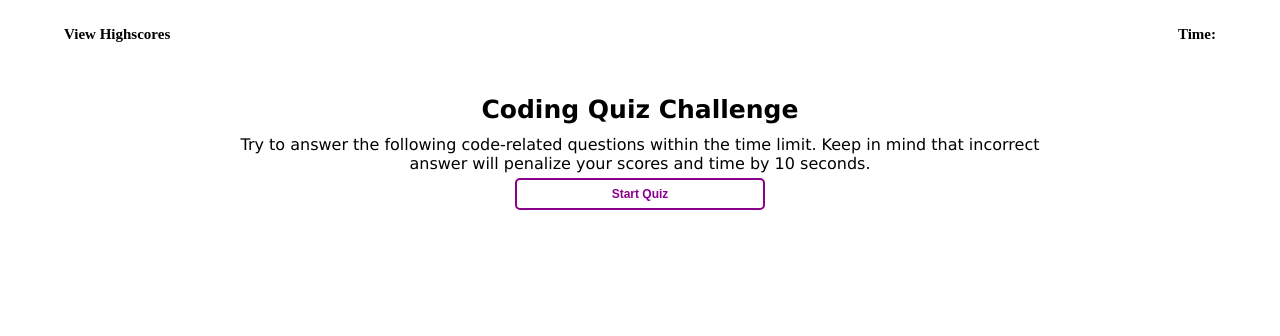
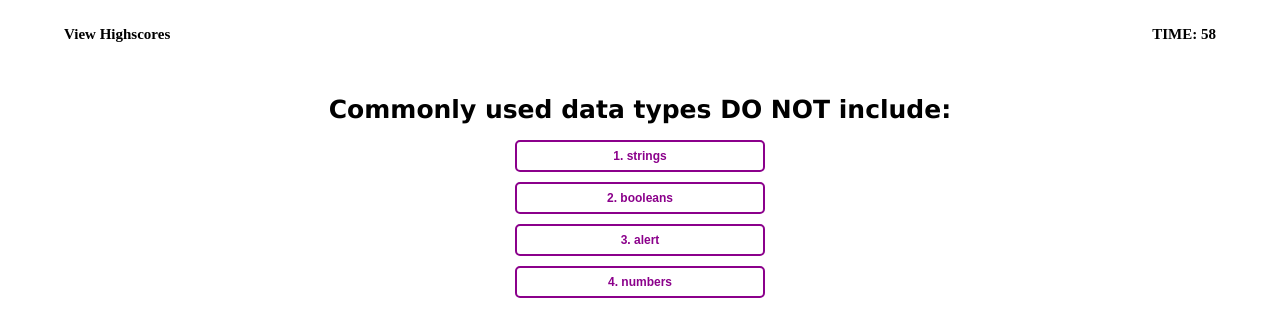
Before and after one commit to odthientho/w4c-code-quiz, a plain HTML site: page index.html in a window 1280 px wide. Both pictures are taken after a click on the button "Start Quiz". Drawn offline with Linux system fonts and the light colour scheme.

Commit message:
quiz questions done

```diff
--- a/assets/javascript/script.js
+++ b/assets/javascript/script.js
@@ -0,0 +1,120 @@
+var questionList = [
+    {
+        question: "Commonly used data types DO NOT include:",
+        answers: ["strings","booleans","alert","numbers"],
+        correct: 3
+    },
+    {
+        question: "The condition in an if / else statement is enclosed within _______.",
+        answers: ["quotes","curly brackets","parentheses","square brackets"],
+        correct: 3
+    },
+    {
+        question: "Arrays in JavaScript can be used to store_______.",
+        answers: ["numbers and strings","other arrays","booleans","all of the above"],
+        correct: 4
+    },
+    {
+        question: "String values must be enclosed within ______ when being assigned to variables.",
+        answers: ["commas","curly brackets","quotes","parentheses"],
+        correct: 3
+    },
+    {
+        question: "A very useful tool used during development and debugging for printing contet to the debugger is:",
+        answers: ["JavaScript","terminal / bash","for loops","console log"],
+        correct: 4
+    },
+    {
+        question: "What tag can be used to insert a line break or blank line in an HTML document?",
+        answers: ["<br>","<li>","<ul>","<div>"],
+        correct: 1
+    },
+    {
+        question: "In JavaScript, what is a block of code called that is used to perform a specific task?",
+        answers: ["Declaration","Function","Variable","String"],
+        correct: 2
+    },
+    {
+        question: "What is the element used – and hidden – in code that explains things and makes the content more readable?",
+        answers: ["Comparisons","Notes","Quotations","Comments"],
+        correct: 4
+    },
+    {
+        question: "External stylesheets are stored in what type of files?",
+        answers: ["html","css","php","js"],
+        correct: 2
+    },
+    {
+        question: "What is the format called that is used for converting an object to string and vice versa.",
+        answers: ["array","json","boolean","integer"],
+        correct: 2
+    }
+];
+
+var choices = document.querySelectorAll(".choiceBtn");
+var question = document.querySelector("#question");
+var startBtn = document.querySelector("#start-Btn");
+var result = document.querySelector("#result");
+var timer = document.querySelector("#timer");
+
+var questionNum;
+var timeOut;
+
+function nextQuestion() {
+    if (questionNum > questionList.length) return;
+    if (questionNum == questionList.length) {
+
+    }
+
+    question.textContent = questionList[questionNum].question;
+    for (var i=1; i <= choices.length; i++) {
+        choices[i-1].textContent = i+". "+questionList[questionNum].answers[i-1];
+    }
+}
+
+function visibilitySwitch(className, isVisible) {
+    var tmp = document.querySelector("."+className);
+    tmp.setAttribute("style", "visibility: "+isVisible);
+}
+
+startBtn.addEventListener("click", function () {
+    nextQuestion();
+    visibilitySwitch("introduction", "hidden");
+    visibilitySwitch("questions", "visible");
+
+    timer.textContent = "TIME: " + timeOut;
+    var timerInterval = setInterval(function() {
+        timeOut--;
+        timer.textContent = "TIME: " + timeOut;
+        if(timeOut === 0) {
+            clearInterval(timerInterval);
+        }
+    }, 1000);
+});
+
+function checkAnswer(answerPicked) {
+    if (questionNum >= questionList.length) return;
+
+    if (answerPicked != questionList[questionNum].correct) result.textContent = "Wrong!";
+    else result.textContent = "Correct!";
+
+    var onesecond = 5;
+    var timerInterval = setInterval(function() {
+        onesecond--;
+        visibilitySwitch("correction", "visible");
+        if(onesecond === 0) {
+            clearInterval(timerInterval);
+            visibilitySwitch("correction", "hidden");
+        }
+    }, 300);
+
+    questionNum++;
+    nextQuestion()
+}
+
+function init() {
+    questionNum = 0;
+    timeOut = 60;
+}
+
+init();
--- a/index.html
+++ b/index.html
@@ -11,7 +11,7 @@
   <body>
     <header>
       <a id="viewHighscores" href="">View Highscores</a>
-      <span id="timer">Time:</span>
+      <span id="timer">TIME: </span>
     </header>
     <main>
       <section class="introduction">
```
